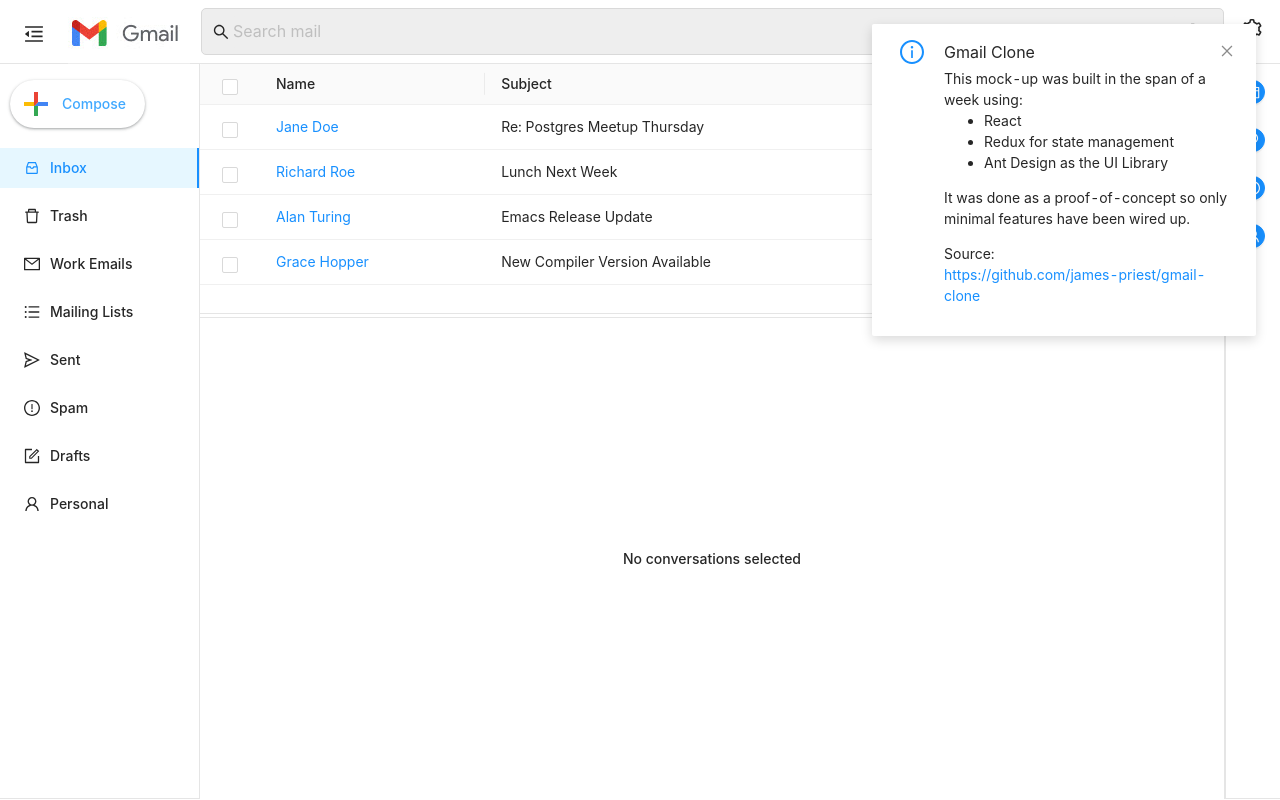
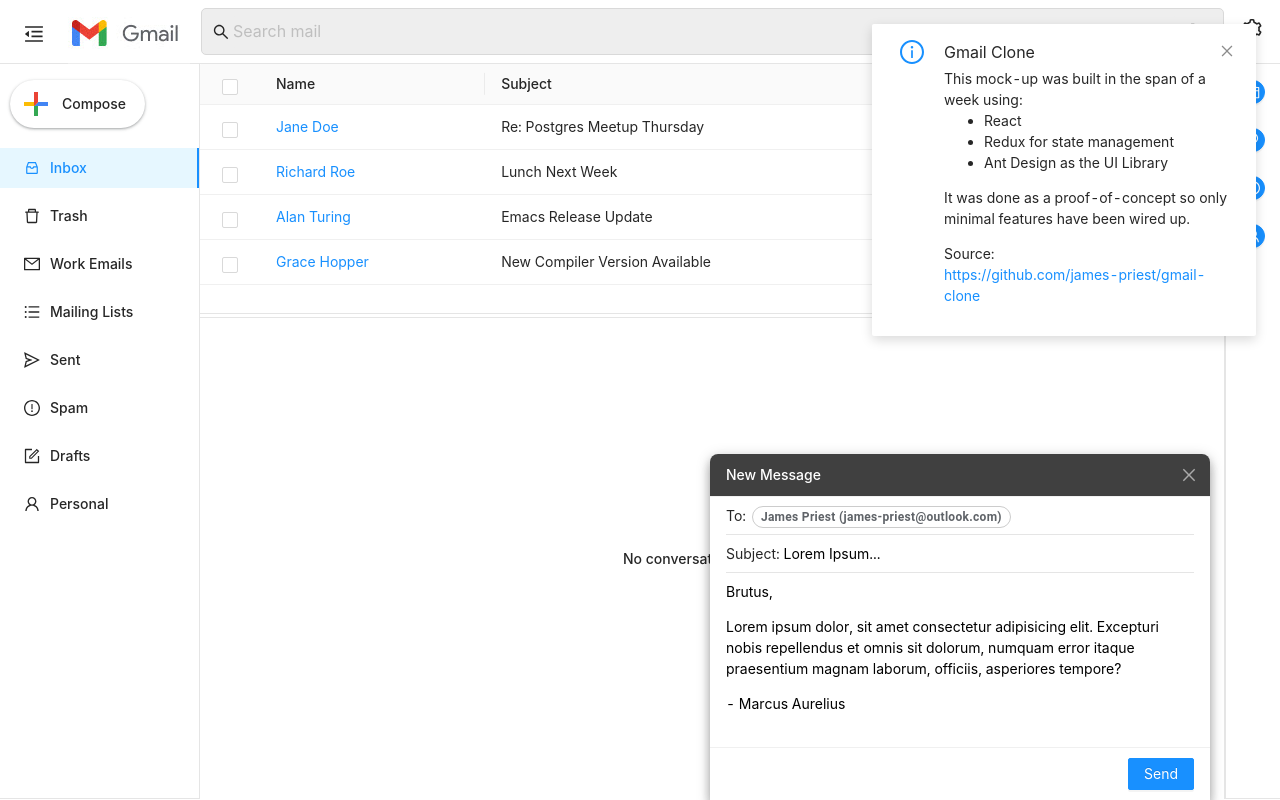
Before and after one commit to max00317/gmail-clone, a React (Create React App) app: page / in a window 1280 px wide. Both pictures are taken after a click on the button "Compose". Built offline with nearby package versions, Linux system fonts and the light colour scheme.

Commit message:
feat: Add compose email modal

```diff
--- /dev/null
+++ b/src/components/ComposeModal.tsx
@@ -0,0 +1,115 @@
+import React from 'react'
+import { Button, Modal, message } from 'antd'
+
+interface ModalProps {
+  isModalVisible: boolean
+  handleOk: () => void
+  handleCancel: () => void
+  loading: boolean
+}
+
+function ComposeModal({
+  isModalVisible,
+  handleOk,
+  handleCancel,
+  loading,
+}: ModalProps) {
+  return (
+    <Modal
+      title="New Message"
+      visible={isModalVisible}
+      onOk={handleOk}
+      onCancel={handleCancel}
+      width={500}
+      mask={false}
+      maskClosable={false}
+      wrapClassName="compose-wrapper"
+      className="compose-modal"
+      transitionName=""
+      maskTransitionName=""
+      getContainer={false}
+      footer={[
+        <Button
+          key="submit"
+          type="primary"
+          loading={loading}
+          onClick={() => {
+            /* cSpell:disable */
+            console.log(`
+// Simple POST request with a JSON body using fetch
+const requestOptions = {
+    method: 'POST',
+    headers: { 'Content-Type': 'application/json' },
+    body: JSON.stringify({
+      to: 'james-priest@outlook.com',
+      from: 'marcus.aureloius@rome.gov',
+      subject: 'Lorem Ipsum...',
+      body: 'Brutus,
+
+        Lorem ipsum dolor, sit amet consectetur adipisicing elit.
+        Excepturi nobis repellendus et omnis sit dolorum, numquam
+        error itaque praesentium magnam laborum, officiis,
+        asperiores tempore?
+
+        - Marcus Aurelius'
+    })
+};
+fetch('https://reqres.in/api/posts', requestOptions)
+    .then(response => response.json())
+    .then(data => setResponse({ postId: data.id }));
+            `)
+            setTimeout(() => {
+              handleOk()
+              message.success({
+                content: 'Message Sent!',
+                duration: 3,
+                key: 'sent',
+                style: {
+                  bottom: '250px',
+                  right: '250px',
+                  position: 'fixed',
+                },
+              })
+            }, 300)
+          }}
+        >
+          Send
+        </Button>,
+      ]}
+    >
+      <div>
+        <table className="compose-table">
+          <tbody>
+            <tr>
+              <td>
+                To:{' '}
+                <span className="email-address">
+                  James Priest (james-priest@outlook.com)
+                </span>
+              </td>
+            </tr>
+            <tr>
+              <td>
+                Subject: <span>Lorem Ipsum...</span>
+              </td>
+            </tr>
+            <tr>
+              <td>
+                <p>Brutus,</p>
+                <p>
+                  Lorem ipsum dolor, sit amet consectetur adipisicing elit.
+                  Excepturi nobis repellendus et omnis sit dolorum, numquam
+                  error itaque praesentium magnam laborum, officiis, asperiores
+                  tempore?
+                </p>
+                <p>- Marcus Aurelius</p>
+              </td>
+            </tr>
+          </tbody>
+        </table>
+      </div>
+    </Modal>
+  )
+}
+
+export default ComposeModal
--- a/src/components/FolderMenu.tsx
+++ b/src/components/FolderMenu.tsx
@@ -1,9 +1,10 @@
 // External imports
-import React, { useState, useEffect } from 'react'
-import { Layout, Menu, Button, Modal } from 'antd'
+import React, { useState } from 'react'
+import { Layout, Menu, Button } from 'antd'
 import { connect } from 'react-redux'
 
 // Local imports
+import ComposeModal from './ComposeModal'
 import SectionSpin from './SectionSpin'
 import { folderIcons } from '../utils/iconUtils'
 
@@ -87,18 +88,7 @@
           className={collapsed ? 'compose-btn collapsed' : 'compose-btn'}
           onClick={() => {
             console.log('Compose new message')
-            console.log(`
-// Simple POST request with a JSON body using fetch
-const requestOptions = {
-    method: 'POST',
-    headers: { 'Content-Type': 'application/json' },
-    body: JSON.stringify({ title: 'POST Email Message' })
-};
-fetch('https://reqres.in/api/posts', requestOptions)
-    .then(response => response.json())
-    .then(data => this.setState({ postId: data.id }));
-            `)
-            // showModal()
+            showModal()
           }}
         >
           <img src="images/create_32dp.png" alt="Compose message" />
@@ -106,29 +96,12 @@
         </Button>
       </div>
       {renderMenu()}
-      <Modal
-        title="New Message"
-        visible={isModalVisible}
-        onOk={handleOk}
-        onCancel={handleCancel}
-        width={400}
-        mask={false}
-        maskClosable={false}
-        wrapClassName="compose-wrapper"
-        className="compose-modal"
-        transitionName=""
-        maskTransitionName=""
-        getContainer={false}
-      >
-        <p>Some contents...</p>
-        <p>Some contents...</p>
-        <p>Some contents...</p>
-        <p>Some contents...</p>
-        <p>Some contents...</p>
-        <p>Some contents...</p>
-        <p>Some contents...</p>
-        <p>Some contents...</p>
-      </Modal>
+      <ComposeModal
+        isModalVisible={isModalVisible}
+        handleOk={handleOk}
+        handleCancel={handleCancel}
+        loading={loading}
+      />
     </Sider>
   )
 }
--- a/src/containers/App.tsx
+++ b/src/containers/App.tsx
@@ -31,7 +31,7 @@
 const App = ({
   dispatch,
   loading,
-  folders,
+  // folders,
   hasErrors,
 }: AppProps): React.ReactElement => {
   const [collapsed, setCollapsed] = useState(false)
--- a/src/index.css
+++ b/src/index.css
@@ -252,7 +252,7 @@
 .compose-wrapper {
   top:inherit;
   left: inherit;
-  right: 46px;
+  right: 50px;
   /* height: 400px; */
 }
 .compose-modal {
@@ -266,9 +266,15 @@
 }
 .compose-modal .ant-modal-content {
   border-radius: 8px 8px 0 0;
+  font-size: 0.875rem;
 }
 .compose-modal .ant-modal-close-x {
-  padding: 0
+  padding: 0;
+  width: 42px;
+  height: 42px;
+  line-height: 42px;
+  color: #aaa;
+  font-weight: bold;
 }
 .compose-modal .ant-modal-header {
   padding: 10px 0 10px 16px;
@@ -284,7 +290,44 @@
   height: 250px;
   flex: 1 0 0%;
   overflow-y: auto;
+  padding: 0 16px;
+  line-height: 1.5;
 }
+.compose-table {
+  width: 100%;
+}
+.compose-table tr {
+  cursor:text;
+}
+.compose-table td {
+  /* text-align: left; */
+  border-bottom: 1px solid #e5e5e5;
+  padding: 8px 0;
+}
+.compose-table td span, .compose-table td p {
+  color: #000;
+}
+.compose-table td span.email-address {
+  -webkit-font-smoothing: auto;
+  font-family: Roboto,RobotoDraft,Helvetica,Arial,sans-serif;
+  font-size: 0.75rem;
+  border-radius: 25px;
+  border: 1px solid #ccc;
+  font-weight: bold;
+  padding: 3px 8px;
+  margin-left: 2px;
+  color: #5f6368;
+  letter-spacing: 0.3px;
+}
+.compose-table td:last-of-type {
+  text-align: left;
+  padding-right: 16px;
+}
+.compose-table tr:last-of-type td {
+  border-bottom: none;;
+}
+
+
 /* .compose-modal .ant-modal-body::-webkit-scrollbar {
   width: 10px;
   height: 10px;
```
